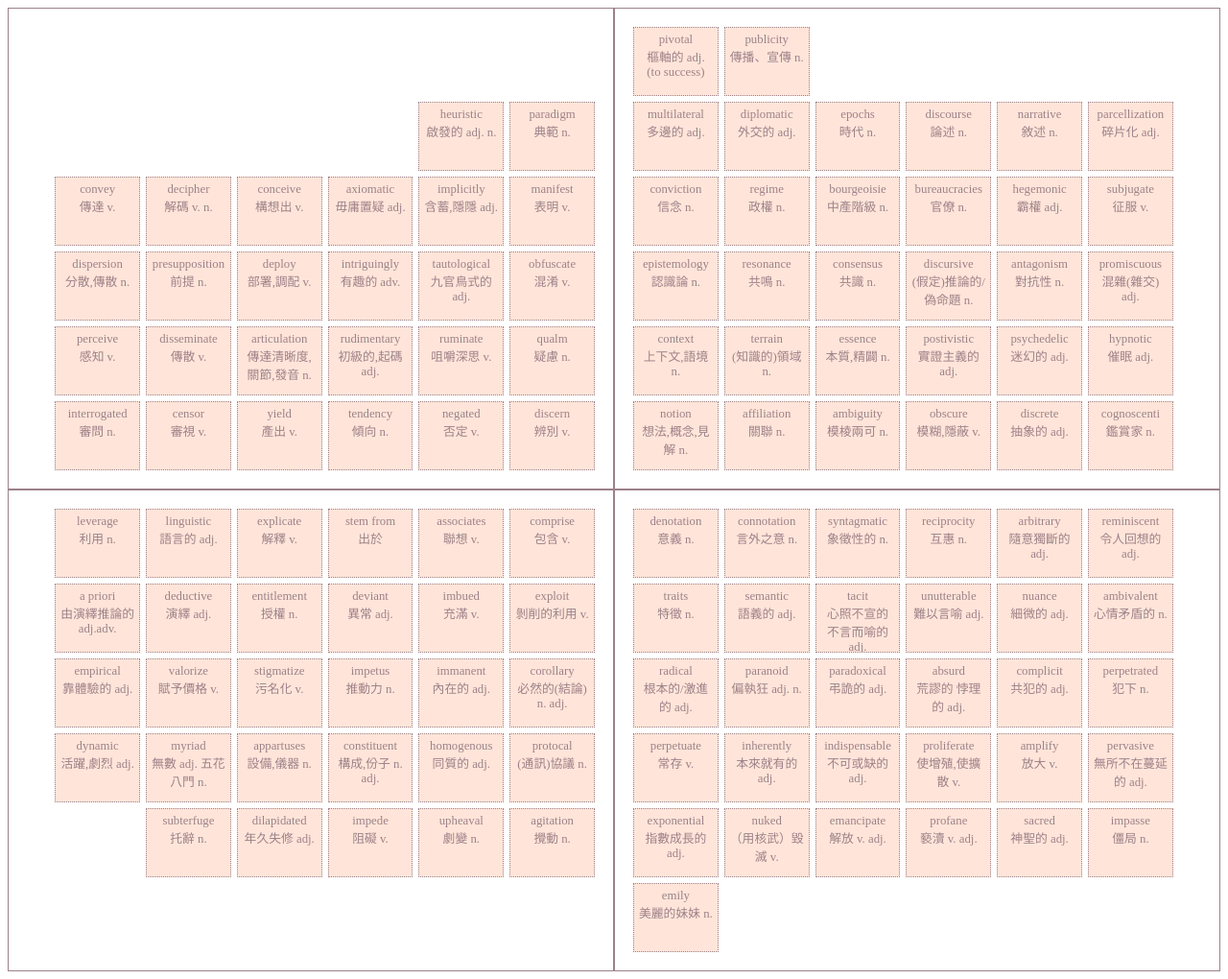
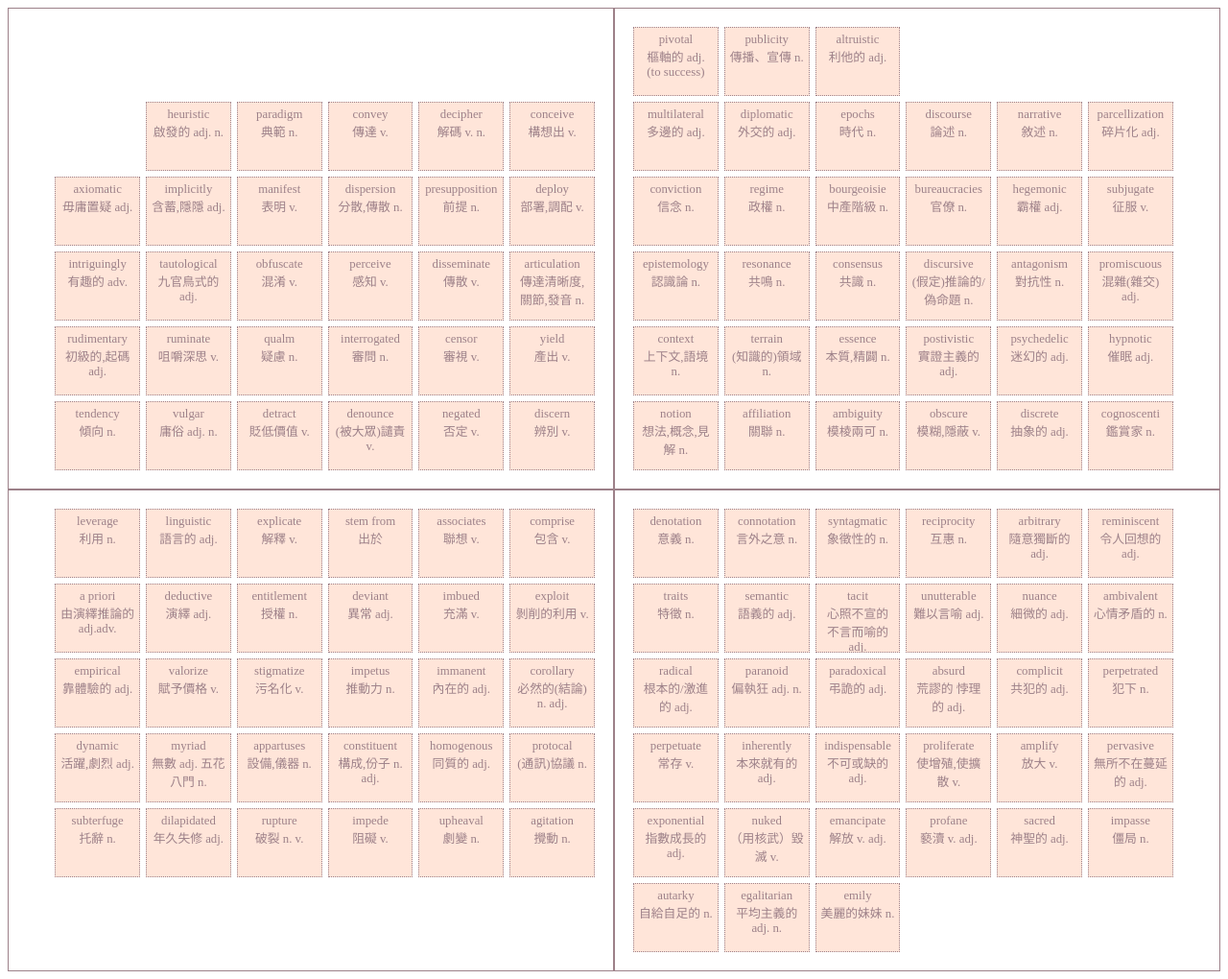
Before and after one commit to thinkthink09/emily-wordwall, a plain HTML site: page index.html in a window 1280 px wide. Shown: the whole page at 96% size. Drawn offline with Linux system fonts and the light colour scheme.

Commit message:
Update index.html

```diff
--- a/index.html
+++ b/index.html
@@ -143,7 +143,12 @@
         publicity
         <br>傳播、宣傳 n.
       </li>
+      <li class="card">
+        altruistic
+        <br>利他的 adj.
+      </li>
     </ul>
+
     <ul class="section-2 container">
       <li class="card">
         discern
@@ -152,6 +157,18 @@
       <li class="card">
         negated
         <br>否定 v.
+      </li>
+      <li class="card">
+        denounce
+        <br>(被大眾)譴責 v.
+      </li>
+      <li class="card">
+        detract
+        <br>貶低價值 v.
+      </li>
+      <li class="card">
+        vulgar
+        <br>庸俗 adj. n.
       </li>
       <li class="card">
         tendency
@@ -364,6 +381,10 @@
         <br>阻礙 v.
       </li>
       <li class="card">
+      rupture
+      <br>破裂 n. v.
+    </li>
+      <li class="card">
         dilapidated
         <br>年久失修 adj.
       </li>
@@ -496,6 +517,15 @@
         impasse
         <br>僵局 n.
       </li>
+      <li class="card">
+        autarky
+        <br>自給自足的 n.
+      </li>
+      <li class="card">
+        egalitarian
+        <br>平均主義的 adj. n.
+      </li>
+
       <li class="card red">
         emily
         <br>美麗的妹妹 n.
```
